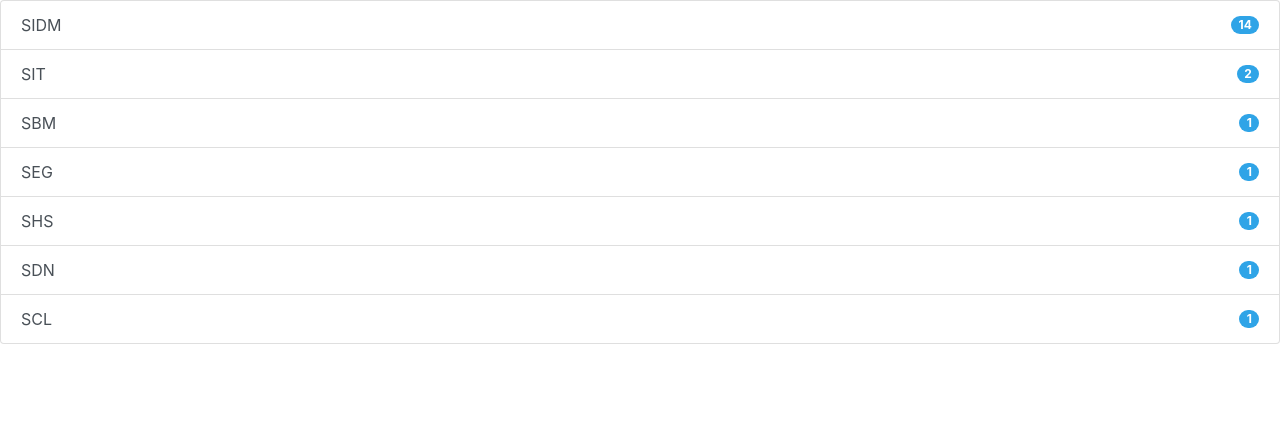
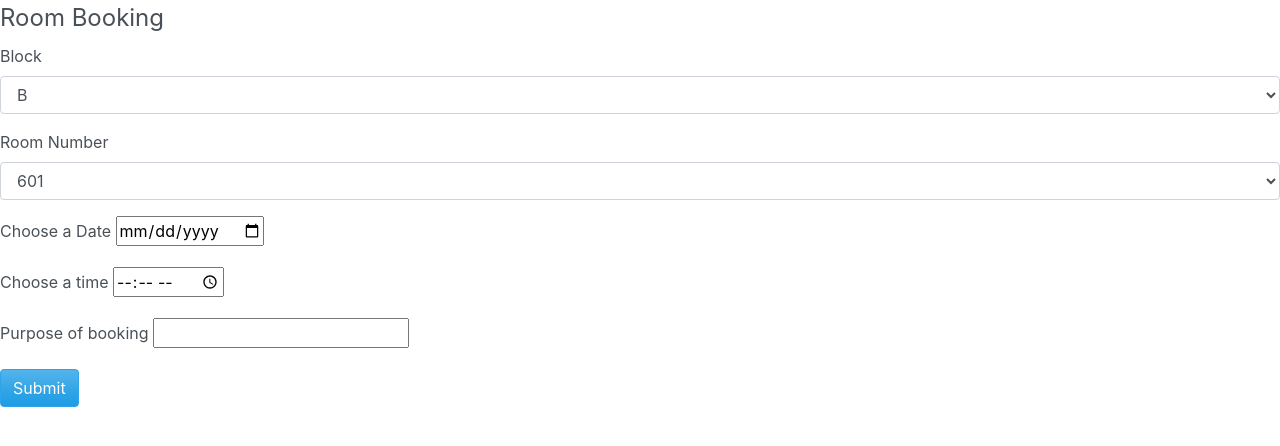
Before and after one commit to StevenZwe/OOPP-Ting, a Flask app: page /Room_Booking in a window 1280 px wide. Shown: the part 56-502 px from the top of the page. Run offline with Flask 2, Linux system fonts and the light colour scheme.

Commit message:
update room_booking.html

```diff
--- a/templates/Room_Booking.html
+++ b/templates/Room_Booking.html
@@ -2,8 +2,8 @@
 <html lang="en">
 <head>
     <meta charset="UTF-8">
-    <title>Module Timetable</title>
-     <link rel="stylesheet" type="text/css" href="CSS.css">
+    <title>Room Booking</title>
+    <link rel="stylesheet" type="text/css" href="CSS.css">
 </head>
 <body>
 <nav class="navbar navbar-expand-lg navbar-dark bg-primary">
@@ -11,7 +11,8 @@
   <button class="navbar-toggler" type="button" data-toggle="collapse" data-target="#navbarColor01" aria-controls="navbarColor01" aria-expanded="false" aria-label="Toggle navigation">
     <span class="navbar-toggler-icon"></span>
   </button>
-    <div class="collapse navbar-collapse" id="navbarColor01">
+
+  <div class="collapse navbar-collapse" id="navbarColor01">
     <ul class="navbar-nav mr-sm-2 my-lg-0" style="float:right">
       <li class="nav-item active">
         <a class="nav-link" href="home.html"> Home <span class="sr-only">(current)</span></a>
@@ -35,35 +36,51 @@
   </div>
 </nav>
 
-<ul class="list-group">
-  <li class="list-group-item d-flex justify-content-between align-items-center">
-   SIDM
-    <span class="badge badge-primary badge-pill">14</span>
-  </li>
-  <li class="list-group-item d-flex justify-content-between align-items-center">
-   SIT
-    <span class="badge badge-primary badge-pill">2</span>
-  </li>
-  <li class="list-group-item d-flex justify-content-between align-items-center">
-   SBM
-    <span class="badge badge-primary badge-pill">1</span>
-  </li>
-    <li class="list-group-item d-flex justify-content-between align-items-center">
-    SEG
-    <span class="badge badge-primary badge-pill">1</span>
-  </li>
-    <li class="list-group-item d-flex justify-content-between align-items-center">
-    SHS
-    <span class="badge badge-primary badge-pill">1</span>
-  </li>
-    <li class="list-group-item d-flex justify-content-between align-items-center">
-    SDN
-    <span class="badge badge-primary badge-pill">1</span>
-  </li>
-    <li class="list-group-item d-flex justify-content-between align-items-center">
-   SCL
-    <span class="badge badge-primary badge-pill">1</span>
-  </li>
-</ul>
+<form>
+  <fieldset>
+    <legend>Room Booking</legend>
+
+
+    <div class="form-group">
+      <label for="exampleSelect1">Block</label>
+      <select class="form-control" id="block">
+        <option>B</option>
+        <option>L</option>
+        <option>M</option>
+        <option>N1</option>
+        <option>S</option>
+      </select>
+    </div>
+
+     <div class="form-group">
+      <label for="Roomnumber">Room Number</label>
+      <select class="form-control" id="room_no">
+        <option>601</option>
+        <option>602</option>
+        <option>524</option>
+        <option>531</option>
+        <option>532</option>
+      </select>
+    </div>
+
+     <div class="form-group">
+      <label for="date">Choose a Date</label>
+     <input type = "date" name = "choosedate" id="date">
+    </div>
+
+    <div class="form-group">
+      <label for="time">Choose a time</label>
+     <input type = "time" name = "chooseatime" id="time">
+    </div>
+
+    <div class="form-group">
+        <label for ="purpose">Purpose of booking</label>
+        <input type = "text" name = "purpose" id = "purpose">
+    </div>
+
+    <button type="submit" class="btn btn-primary">Submit</button>
+  </fieldset>
+</form>
+
 </body>
 </html>
```
